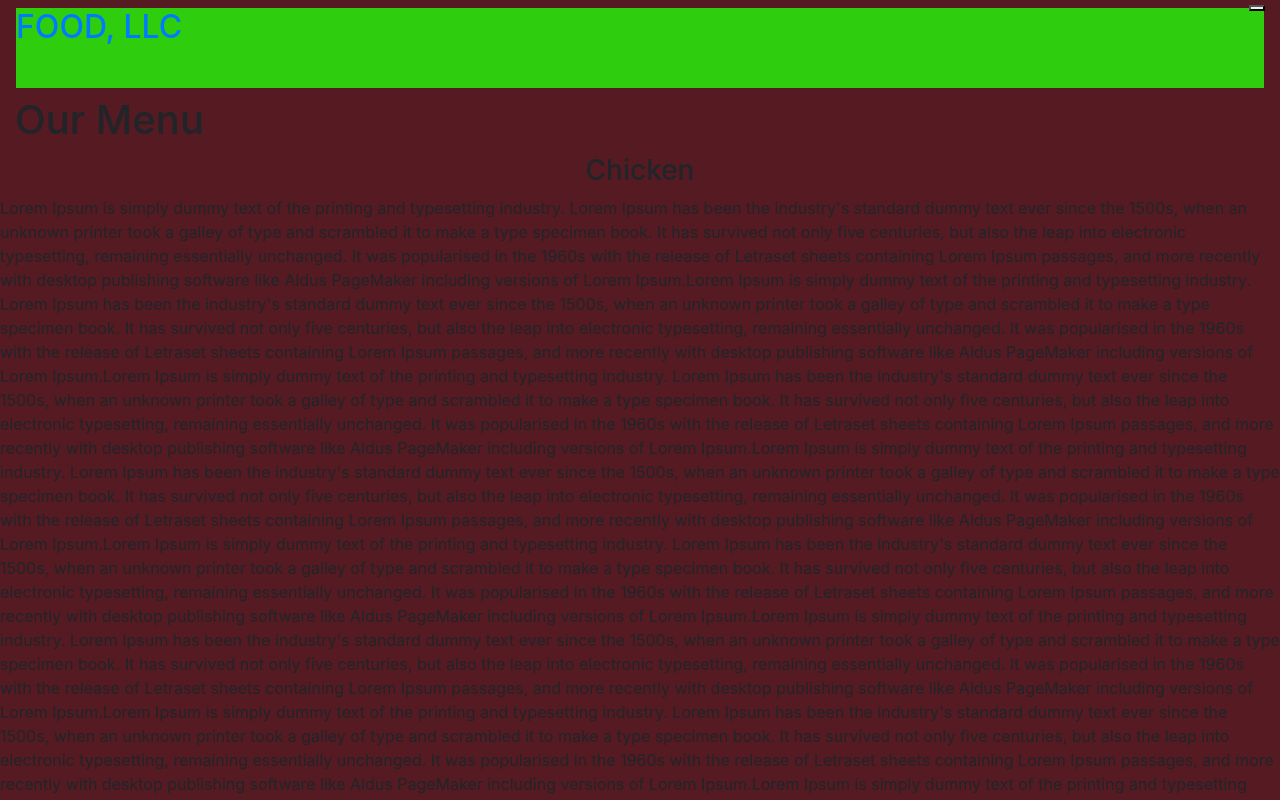
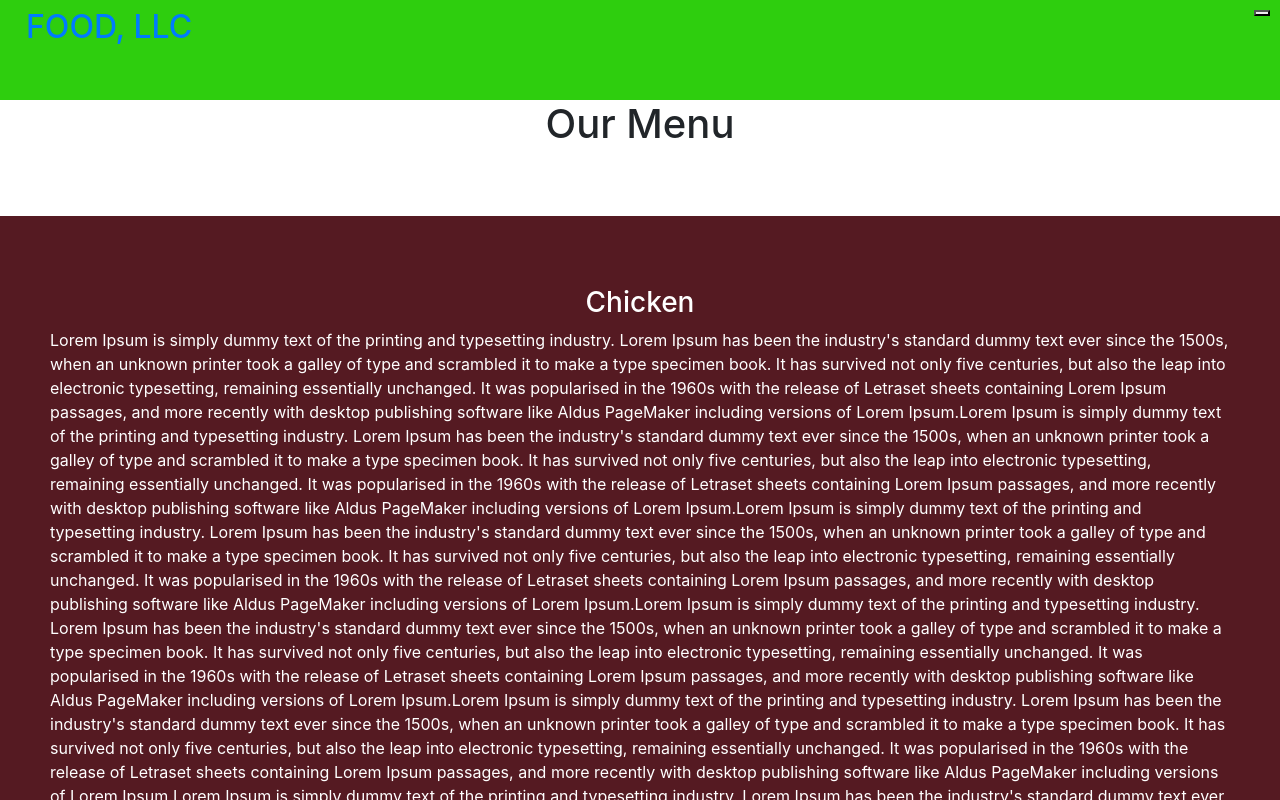
Before and after one commit to Danicore/Coursera-hcj-w3, a plain HTML site: page index.html in a window 1280 px wide. Shown: the top 800 px of the page. Drawn offline with Linux system fonts and the light colour scheme.

Commit message:
Update styles.css

```diff
--- a/css/styles.css
+++ b/css/styles.css
@@ -1,37 +1,25 @@
-body{
-	background: rgb(85, 26, 34);
-}
-
-.navbar, .container, #navbar-brand{
+.navbar, #navbar-brand{
 	width: 100%;
 	border-radius: 0;
-}
-
-#cont1, #navbar-brand{
-	height: 80px;
+	height: 100px;
 	background: rgb(46, 206, 14);
-}
-
-#cont2 {
-	text-align: center;
-	padding-bottom: 60px;
+	margin: 0;
 }
 
 #nav-name{
 	float:left;
+	padding-left: 10px;
 }
 
 #nav-name a:hover{
 	text-decoration: none;
 }
 
-#collapsable-nav {
-	margin-bottom: ;
-}
-
 #collapsable-nav a{
 	background: rgb(206, 68, 14);
 	color: rgb(4, 38, 56);
+	position: relative;
+	bottom: 10px;
 }
 
 #collapsable-nav a:hover{
@@ -40,21 +28,33 @@ body{
 	text-decoration: none;
 }
 
-h3{
-	margin-top: 10px;
+#sec1 {
+	text-align: center;
+	padding-bottom: 60px;
+	background: white;
+	margin: 0;
+}
+
+h3 {
 	text-align: center;
 }
 
-#main-content{
+#sec2{
 	background-color: rgb(85, 26, 34);
-	margin: 0px auto 0px;
 	color: white;
+	padding: 50px;
+	margin: 0;
+}
+
+#sec2 h3, #sec2 p {
+	position: relative;
+	top: 20px;
 }
 
 #navbar-brand button{
 	position: absolute;
-	right: 15px;
-	top: 5px;
+	right: 10px;
+	top: 10px;
 }
 
 #nav-list li:hover{
@@ -64,7 +64,7 @@ h3{
 /***** mobile view *****/
 @media (max-width: 767px){
 
-	#navbar-brand h1{
+	#navbar-brand h2{
 		font-size: 5vw;
 	}
 
```
